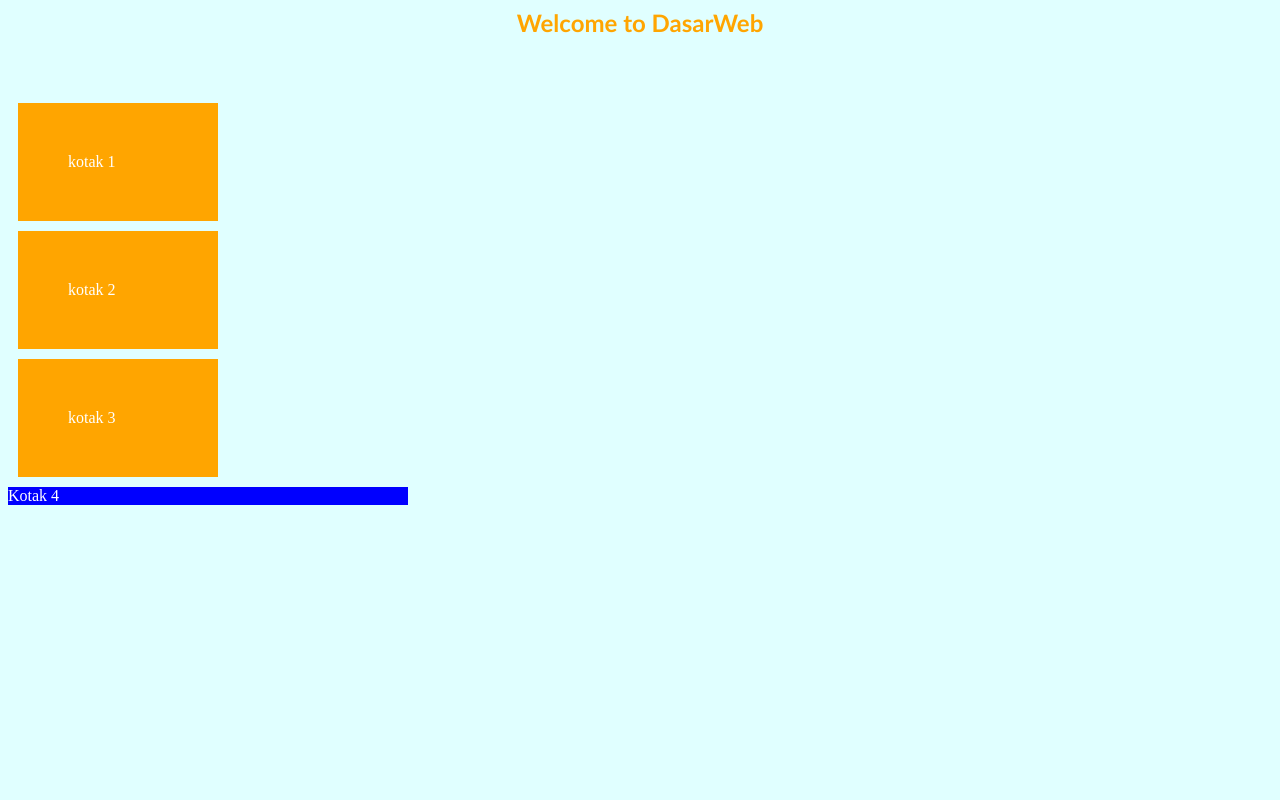
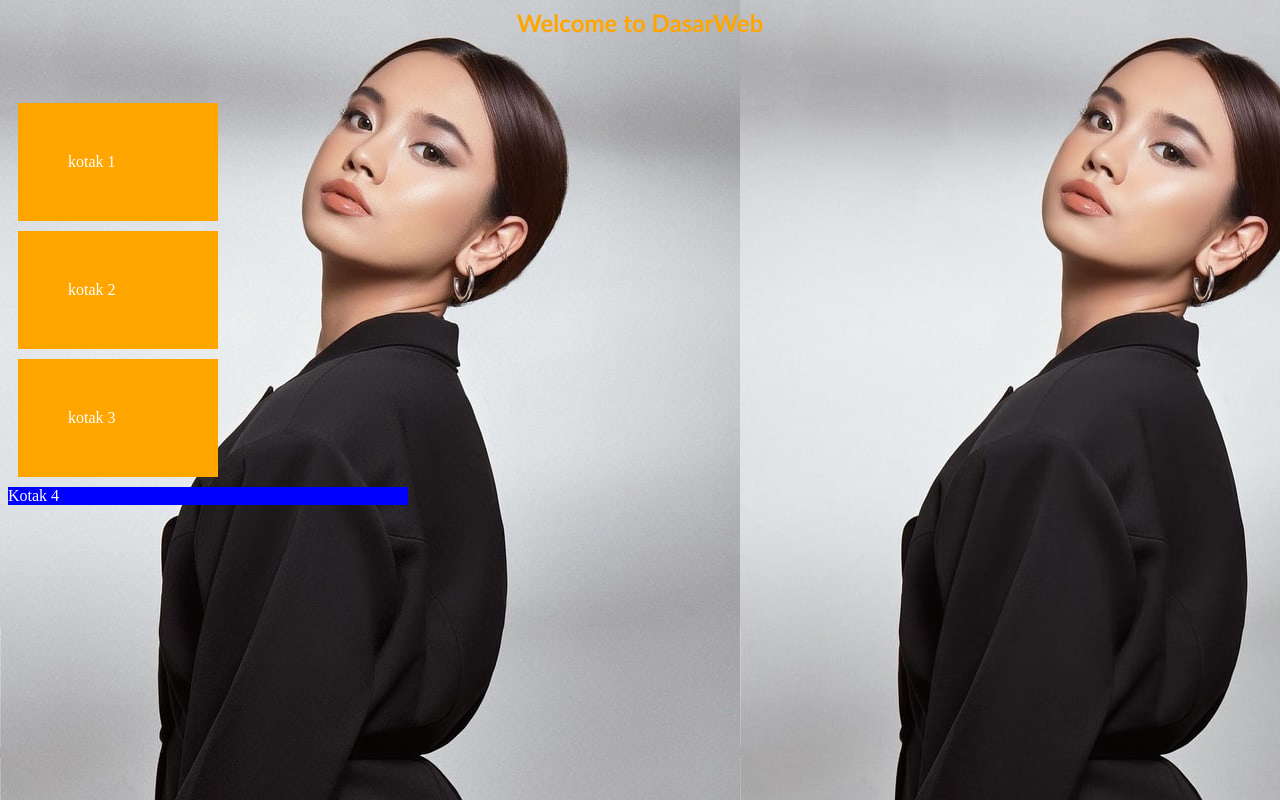
Before and after one commit to vanstevanzaky/Desain-Pemrograman-Web, a PHP site: page /index.html in a window 1280 px wide. Run offline with PHP 8.4, Linux system fonts and the light colour scheme.

Commit message:
Prak Bag. 5 Soal  No. 4

```diff
--- a/dasarWeb/style.css
+++ b/dasarWeb/style.css
@@ -21,6 +21,6 @@ h2{
 }
 
 body{
-    background: lightcyan;
+    background: url(bunga2.jpg.jpg);
     color: white;
 }
```
